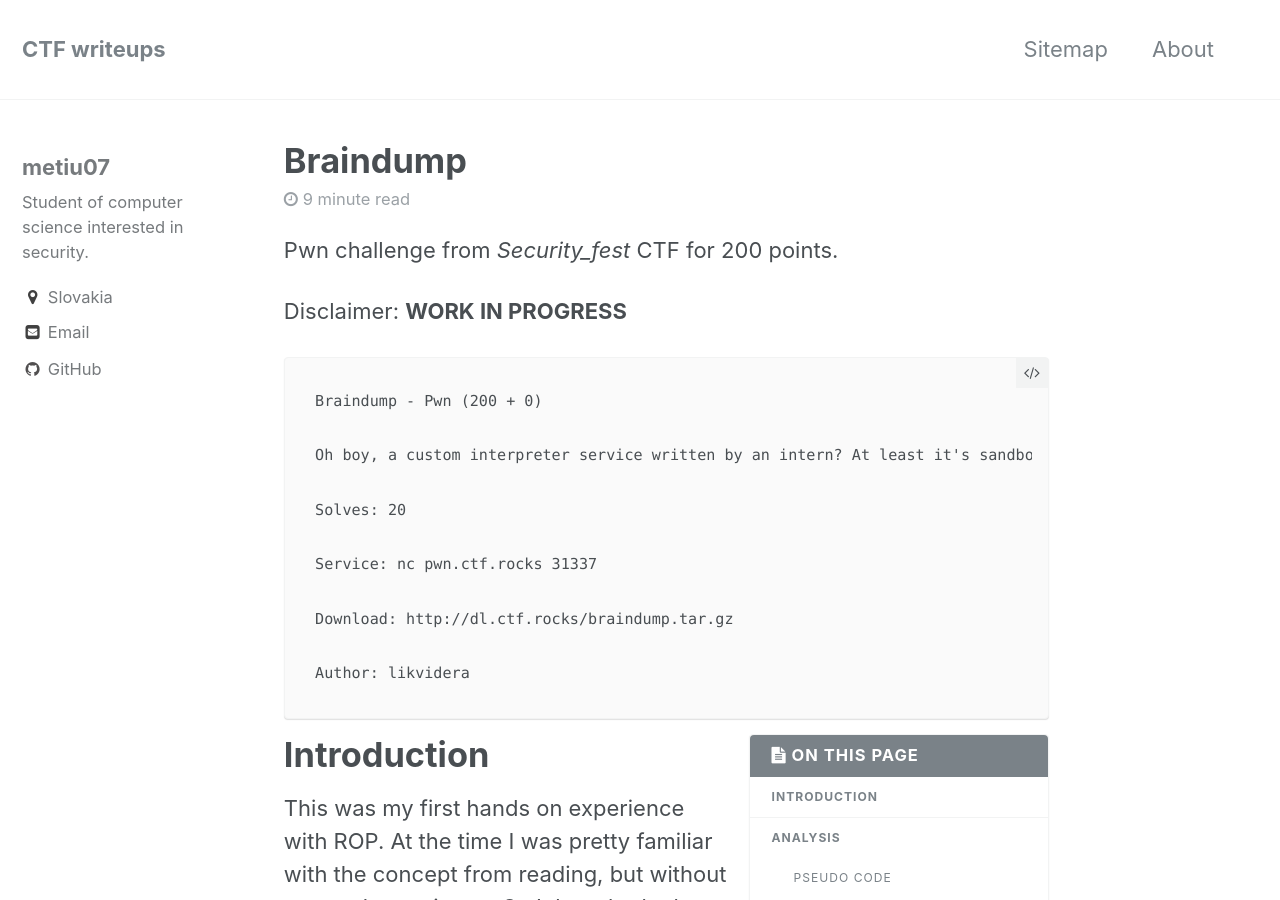
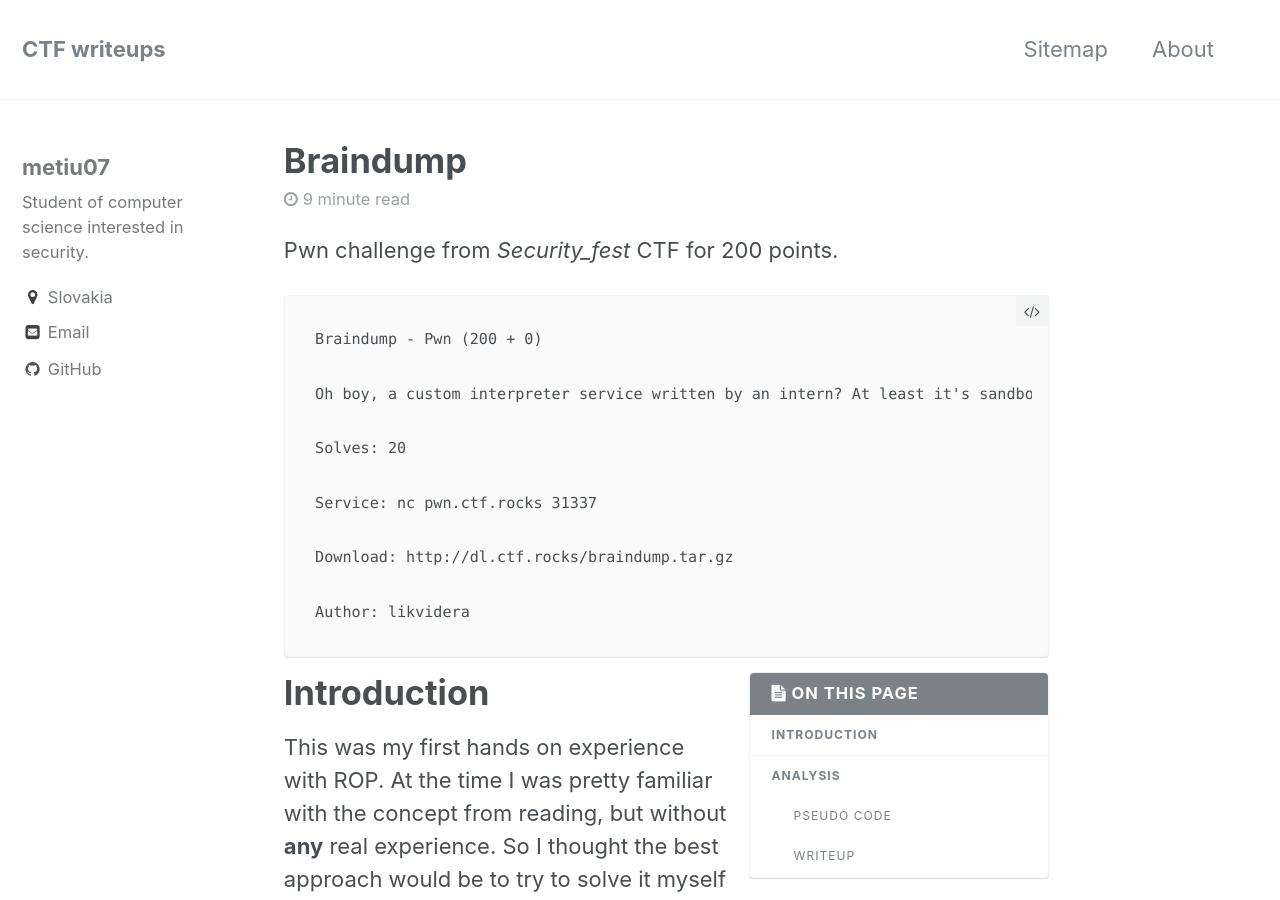
Before and after one commit to metiu07/ctf, a Jekyll site: the page built from _posts/2017-06-16-braindump.md, in a window 1280 px wide and 900 px high. Built offline with Jekyll 4.4.1, drawn with Linux system fonts in a browser that asks for light colours.

Commit message:
Braindump no disclaimer

````diff
--- a/_posts/2017-06-16-braindump.md
+++ b/_posts/2017-06-16-braindump.md
@@ -5,8 +5,6 @@ author: true
 ---
 
 Pwn challenge from *Security_fest* CTF for 200 points.
-
-Disclaimer: **WORK IN PROGRESS**
 
 ```
 Braindump - Pwn (200 + 0)
````
